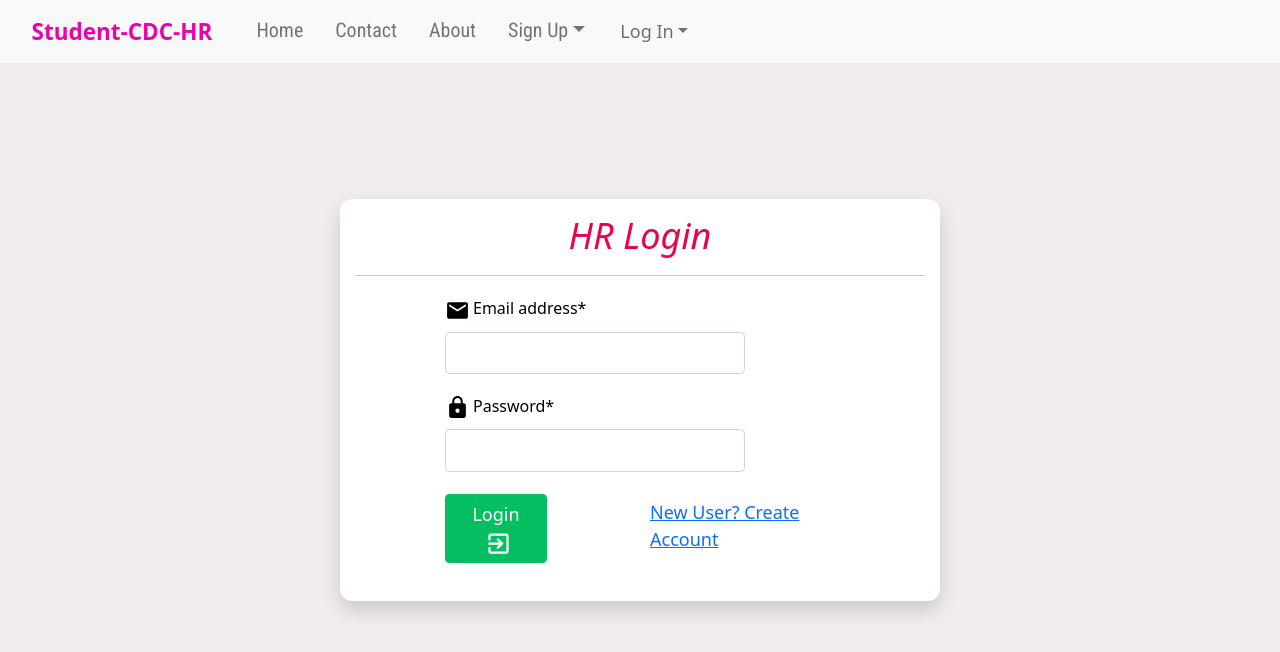
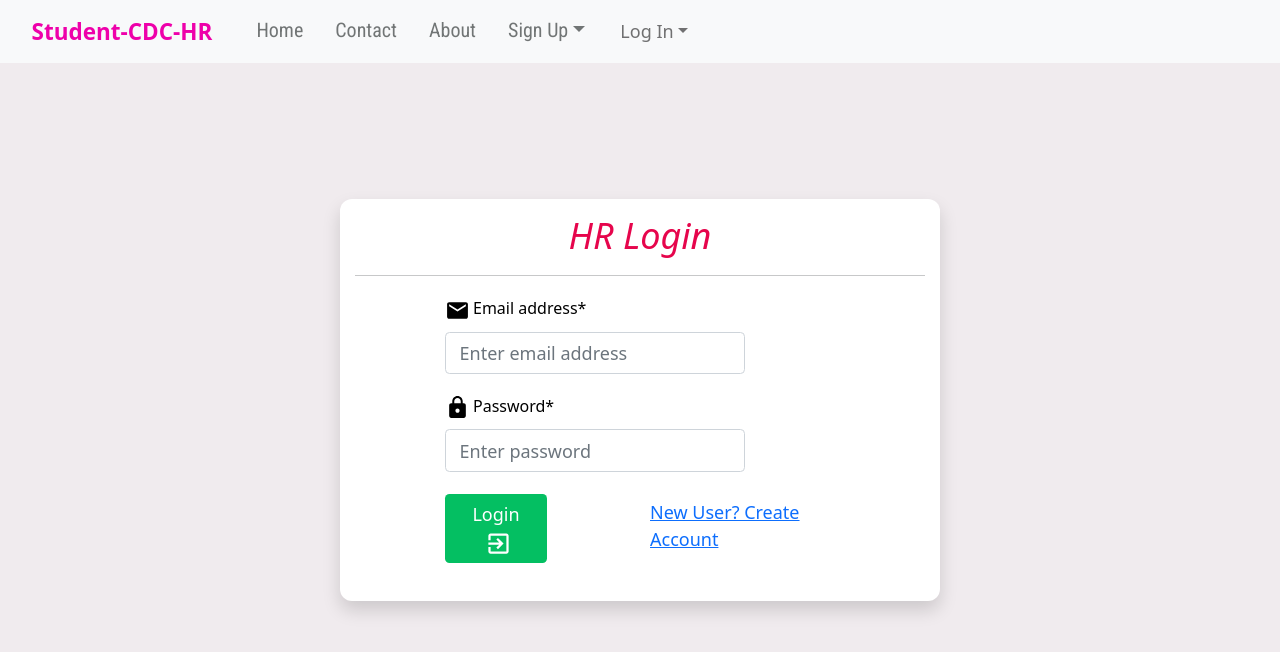
Before and after one commit to RajdipGhosh99/studentCDCHR, a React (Create React App) app in the folder frontend/: page /hrlogin in a window 1280 px wide. Shown: the top 652 px of the page. Built offline with nearby package versions, Linux system fonts and the light colour scheme; no server answers; the HTML template or start-up script is replaced by a standard one.

Commit message:
24th commit

```diff
--- a/frontend/src/components/admin/AdminLogin.js
+++ b/frontend/src/components/admin/AdminLogin.js
@@ -77,11 +77,11 @@ const AdminLogin = ()=>{
             <form action="POST" className="login" onSubmit={adminLoginFormSubmit} >
               <div className="mb-3">
                <label for="exampleInputEmail1" className="form-label form_input_label"><EmailIcon className="login_icon"/>Email address*</label>
-               <input type="email" className="form-control login_form_input" id="exampleInputEmail1" required aria-describedby="emailHelp" name="email" value={email} onChange={inputFieldChange}  />
+               <input type="email" placeholder="Enter email address" className="form-control login_form_input" id="exampleInputEmail1" required aria-describedby="emailHelp" name="email" value={email} onChange={inputFieldChange}  />
               </div>
               <div className="mb-3">
                <label for="exampleInputPassword1" className="form-label form_input_label"><LockIcon className="login_icon" />Password*</label>
-               <input type="password" className="form-control login_form_input" name="password" required value={password} onChange={inputFieldChange} id="exampleInputPassword1" />
+               <input type="password" placeholder="Enter password" className="form-control login_form_input" name="password" required value={password} onChange={inputFieldChange} id="exampleInputPassword1" />
               </div>
               {/* <button type="submit" className="btn btn-primary"  style={{backgroundColor: "#04bf62", border: "0px"}}>Login<ExitToAppIcon className="ml-1"/></button> */}
               <div className="d-flex justify-content-start align-content-center" style={{width: "420px"}}>
--- a/frontend/src/components/hr/HrLogin.jsx
+++ b/frontend/src/components/hr/HrLogin.jsx
@@ -88,11 +88,11 @@ const HrLogin = () => {
 
                 <div className="mb-3">
                     <label for="exampleInputEmail1" className="form-label form_input_label"><EmailIcon className="login_icon"/>Email address*</label>
-                    <input type="email" className="form-control login_form_input" id="exampleInputEmail1" aria-describedby="emailHelp" name="email" value={email} onChange={inputFieldChange}  />
+                    <input type="email" placeholder="Enter email address" className="form-control login_form_input" id="exampleInputEmail1" aria-describedby="emailHelp" name="email" value={email} onChange={inputFieldChange}  />
                 </div>
                 <div className="mb-3">
                     <label for="exampleInputPassword1" className="form-label form_input_label"><LockIcon className="login_icon" />Password*</label>
-                    <input type="password" className="form-control login_form_input" name="password" value={password} onChange={inputFieldChange} id="exampleInputPassword1" />
+                    <input type="password" placeholder="Enter password" className="form-control login_form_input" name="password" value={password} onChange={inputFieldChange} id="exampleInputPassword1" />
                 </div>
 
                 {/* <button type="submit" className="btn btn-success">Login<ExitToAppIcon className="ml-1"/></button> */}
```
Also changed, not shown: 2 other files (tests, documents, lock files or other folders).
